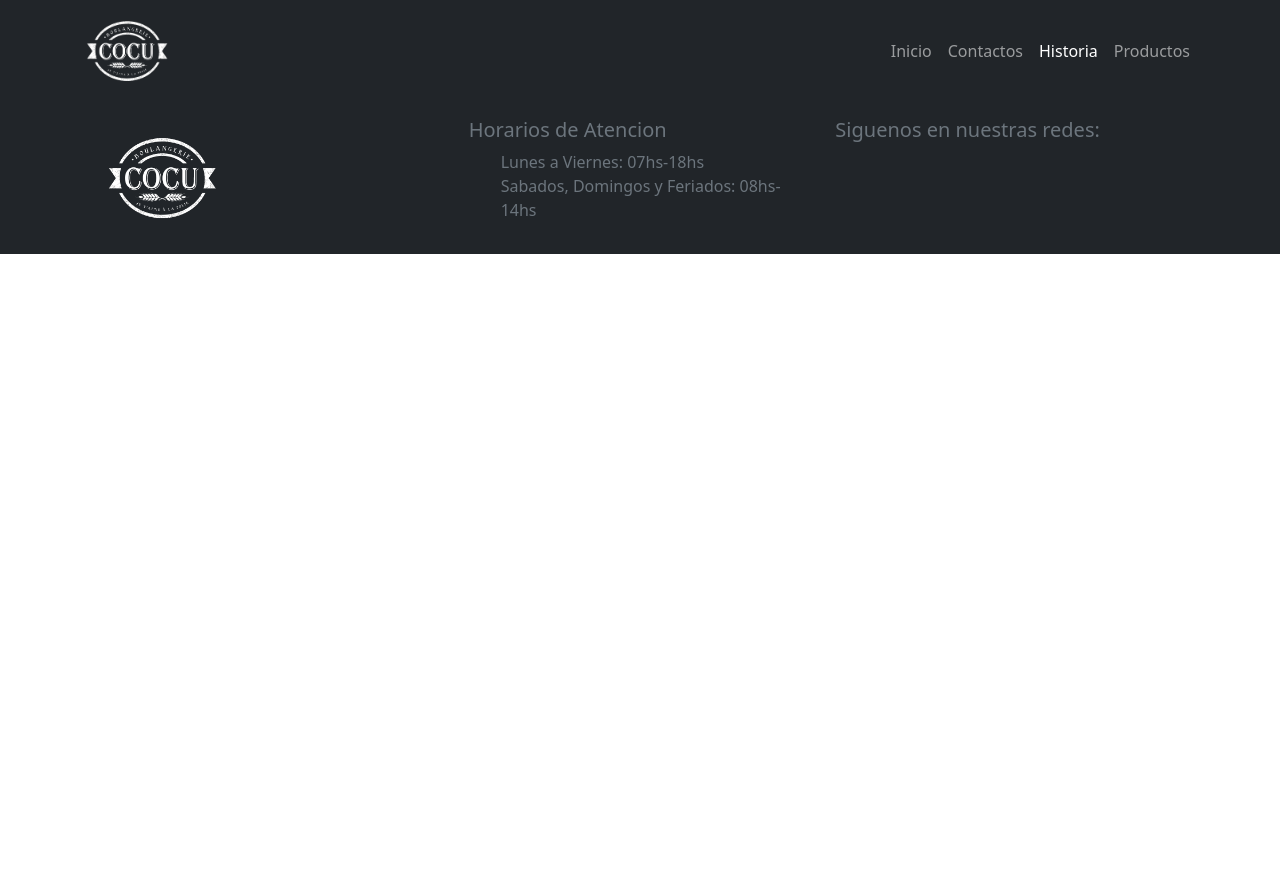
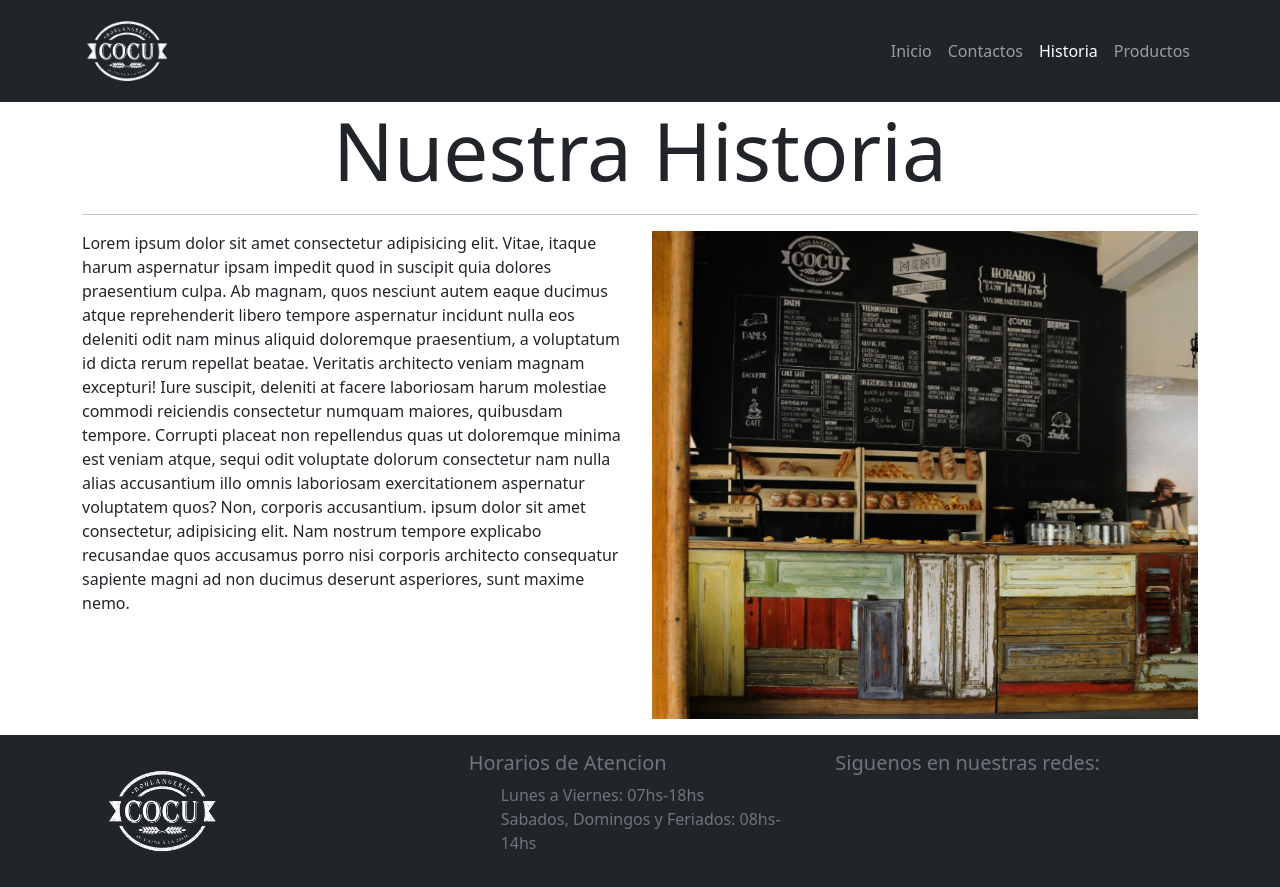
Before and after one commit to Alvaro-Gendo/Practica-Panaderia, a plain HTML site: page pages/Historia.html in a window 1280 px wide. Before the commit the page ends 800 px from the top, so only its background shows below. Drawn offline with Linux system fonts and the light colour scheme.

Commit message:
Agregamos el maquetado de la pagina de historia

```diff
--- a/pages/Historia.html
+++ b/pages/Historia.html
@@ -35,15 +35,18 @@
           >
             <ul class="navbar-nav">
               <li class="nav-item">
-                <a class="nav-link" href="../index.html"
-                  >Inicio</a
-                >
+                <a class="nav-link" href="../index.html">Inicio</a>
               </li>
               <li class="nav-item">
                 <a class="nav-link" href="Contactos.html">Contactos</a>
               </li>
               <li class="nav-item">
-                <a class="nav-link active" aria-current="page" href="Historia.html">Historia</a>
+                <a
+                  class="nav-link active"
+                  aria-current="page"
+                  href="Historia.html"
+                  >Historia</a
+                >
               </li>
               <li class="nav-item">
                 <a class="nav-link" href="Productos.html">Productos</a>
@@ -53,25 +56,59 @@
         </div>
       </nav>
     </header>
-    <main></main>
-    <footer class="bg-dark py-3">
+    <main class="container">
+      <h1 class="display-1 text-center">Nuestra Historia</h1>
+      <hr />
+      <section>
+        <article class="row">
+          <div class="col-12 col-md-6">
+            <p>
+              Lorem ipsum dolor sit amet consectetur adipisicing elit. Vitae,
+              itaque harum aspernatur ipsam impedit quod in suscipit quia
+              dolores praesentium culpa. Ab magnam, quos nesciunt autem eaque
+              ducimus atque reprehenderit libero tempore aspernatur incidunt
+              nulla eos deleniti odit nam minus aliquid doloremque praesentium,
+              a voluptatum id dicta rerum repellat beatae. Veritatis architecto
+              veniam magnam excepturi! Iure suscipit, deleniti at facere
+              laboriosam harum molestiae commodi reiciendis consectetur numquam
+              maiores, quibusdam tempore. Corrupti placeat non repellendus quas
+              ut doloremque minima est veniam atque, sequi odit voluptate
+              dolorum consectetur nam nulla alias accusantium illo omnis
+              laboriosam exercitationem aspernatur voluptatem quos? Non,
+              corporis accusantium. ipsum dolor sit amet consectetur,
+              adipisicing elit. Nam nostrum tempore explicabo recusandae quos
+              accusamus porro nisi corporis architecto consequatur sapiente
+              magni ad non ducimus deserunt asperiores, sunt maxime nemo.
+            </p>
+          </div>
+          <div class="col-12 col-md-6">
+            <img src="../img/historia.png" class="img-fluid" alt="Historia Cocu">
+          </div>
+        </article>
+      </section>
+    </main>
+    <footer class="bg-dark py-3 mt-3">
       <section class="container">
         <div class="row mx-2 justify-content-between">
-          <div class="col-12 col-md-4 d-flex align-items-center justify-content-center justify-content-md-start ">
+          <div
+            class="col-12 col-md-4 d-flex align-items-center justify-content-center justify-content-md-start"
+          >
             <img src="../img/cocu_logo-450.png" alt="Panaderia" width="120px" />
           </div>
           <div class="col-12 col-md-4">
             <h5 class="text-secondary">Horarios de Atencion</h5>
             <ul class="text-secondary">
-              <li class="list-group-item"> Lunes a Viernes: 07hs-18hs </li>
-              <li class="list-group-item"> Sabados, Domingos y Feriados: 08hs-14hs</li>
+              <li class="list-group-item">Lunes a Viernes: 07hs-18hs</li>
+              <li class="list-group-item">
+                Sabados, Domingos y Feriados: 08hs-14hs
+              </li>
             </ul>
           </div>
           <div class="col-12 col-md-4">
             <h5 class="text-secondary">Siguenos en nuestras redes:</h5>
           </div>
         </div>
-    </section>
+      </section>
     </footer>
     <script src="../js/bootstrap.min.js"></script>
   </body>
```
Also changed, not shown: index.html (+1 -1 lines).
